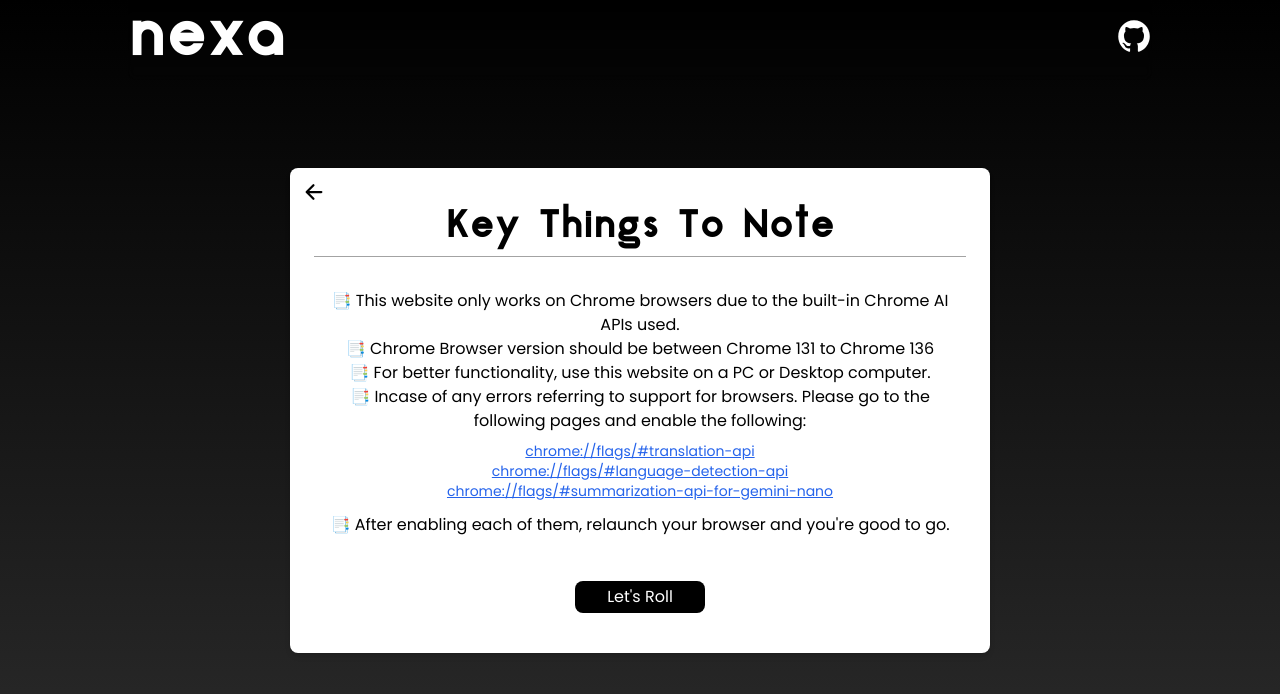
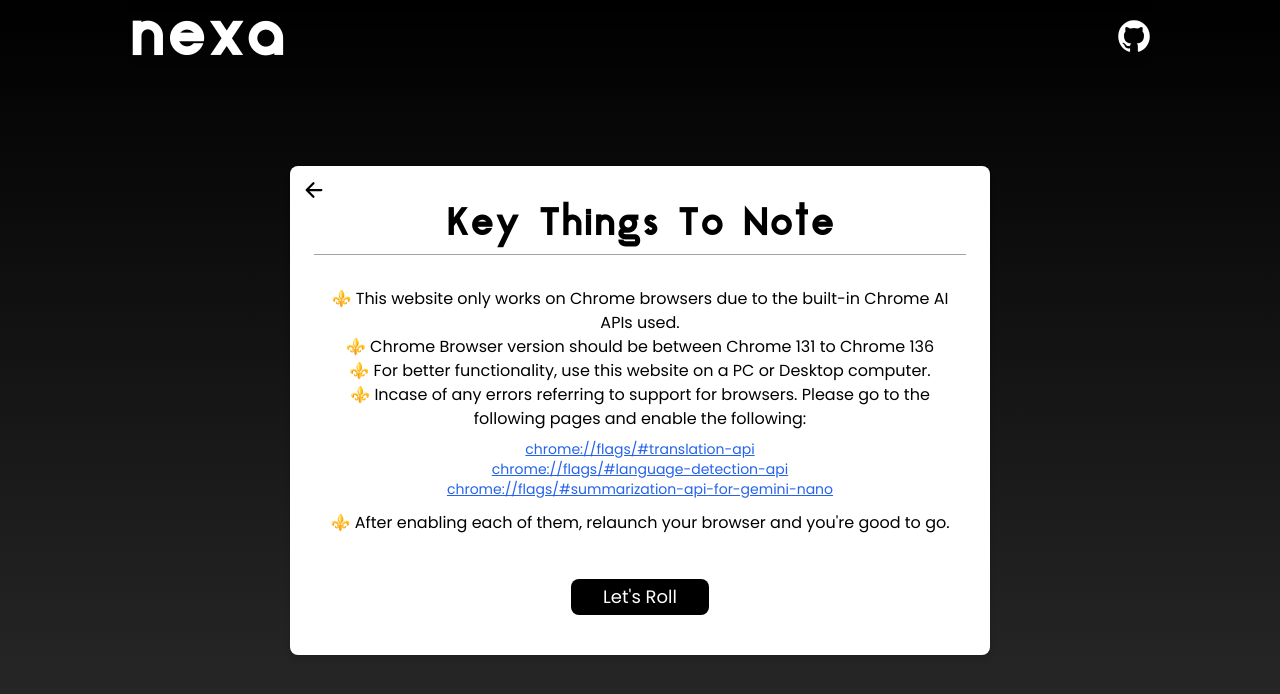
Before and after one commit to ayomikun-ade/Nexa, a React (Vite) app: page /terms-and-conditions in a window 1280 px wide. Shown: the top 694 px of the page. Built offline with nearby package versions, Linux system fonts and the light colour scheme; no server answers; a web font is replaced by a local one.

Commit message:
docs: updated README file

```diff
--- a/src/pages/TermsConditions.jsx
+++ b/src/pages/TermsConditions.jsx
@@ -36,19 +36,19 @@ const TermsConditions = () => {
           </h2>
           <ul className="text-center list-inside my-8 flex flex-col items-center">
             <li>
-              📑 This website only works on Chrome browsers due to the built-in
+              ⚜️ This website only works on Chrome browsers due to the built-in
               Chrome AI APIs used.
             </li>
             <li>
-              📑 Chrome Browser version should be between Chrome 131 to Chrome
+              ⚜️ Chrome Browser version should be between Chrome 131 to Chrome
               136
             </li>
             <li>
-              📑 For better functionality, use this website on a PC or Desktop
+              ⚜️ For better functionality, use this website on a PC or Desktop
               computer.
             </li>
             <li className="text-center text-black flex- flex-col">
-              📑 Incase of any errors referring to support for browsers. Please
+              ⚜️ Incase of any errors referring to support for browsers. Please
               go to the following pages and enable the following:
               <ul className="text-blue-600 text-sm mt-2">
                 <li
@@ -73,7 +73,7 @@ const TermsConditions = () => {
                   chrome://flags/#summarization-api-for-gemini-nano
                 </li>
                 <li className="text-black no-underline mt-3 text-base">
-                  📑 After enabling each of them, relaunch your browser and
+                  ⚜️ After enabling each of them, relaunch your browser and
                   you&apos;re good to go.
                 </li>
               </ul>
@@ -81,7 +81,7 @@ const TermsConditions = () => {
           </ul>
           <Link
             to="/text-processor"
-            className="bg-black px-8 hover:bg-black/80 py-1 rounded-lg mt-3 text-white w-fit self-center transition duration-300 hover:ease-in-out "
+            className="bg-black text-lg px-8 hover:bg-black/80 py-1 rounded-lg mt-3 text-white w-fit self-center transition duration-300 hover:ease-in-out "
           >
             Let&apos;s Roll
           </Link>
--- a/src/pages/TextProcessor.jsx
+++ b/src/pages/TextProcessor.jsx
@@ -300,7 +300,7 @@ const TextProcessor = () => {
             <div className="has-[:focus]:border-neutral-900 w-full border-2 shadow-md border-neutral-300 flex items-end rounded-xl p-2 gap-2">
               <textarea
                 rows={3}
-                placeholder="Enter you text here:"
+                placeholder="Enter message here. Press Enter to Submit and Shift+Enter for new line."
                 className="w-full outline-none focus:border-neutral-500 "
                 value={inputText}
                 onChange={(e) => setInputText(e.target.value)}
```
Also changed, not shown: 1 other file (tests, documents, lock files or other folders).
